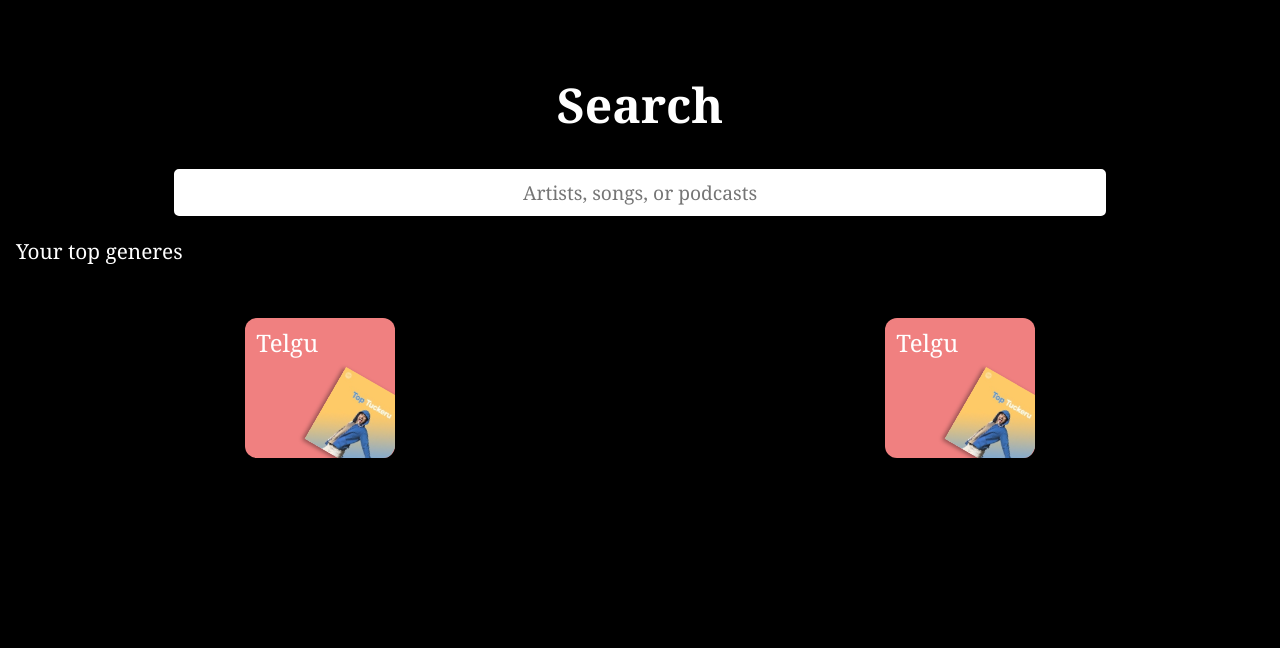
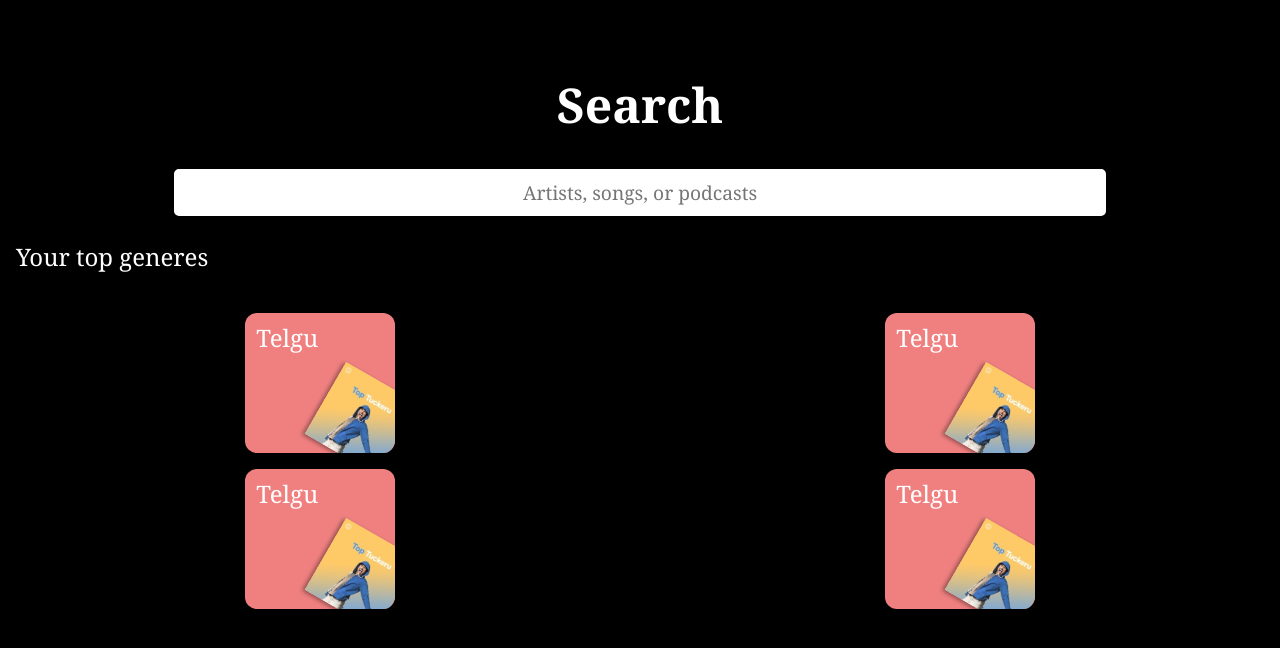
Before and after one commit to TidbitsJS/Spotify-Search, a React (Create React App) app: page / in a window 1280 px wide. Shown: the top 648 px of the page. Built offline with nearby package versions, Linux system fonts and the light colour scheme.

Commit message:
some styles

```diff
--- a/src/Components/Albums/Album.js
+++ b/src/Components/Albums/Album.js
@@ -12,6 +12,8 @@ export class Album extends Component {
         <div className="album-grid">
           <Card />
           <Card />
+          <Card />
+          <Card />
         </div>
       </div>
     );
--- a/src/Components/Albums/album.css
+++ b/src/Components/Albums/album.css
@@ -4,7 +4,7 @@
 
 .album-container .top-heading p {
   margin-left: 1rem;
-  font-size: 1.3rem;
+  font-size: 1.5rem;
 }
 
 .album-grid {
--- a/src/Components/Cards/card.css
+++ b/src/Components/Cards/card.css
@@ -1,5 +1,5 @@
 .card-container {
-  margin-top: 2rem;
+  margin-top: 1rem;
   width: 150px;
   height: 140px;
   display: flex;
```
